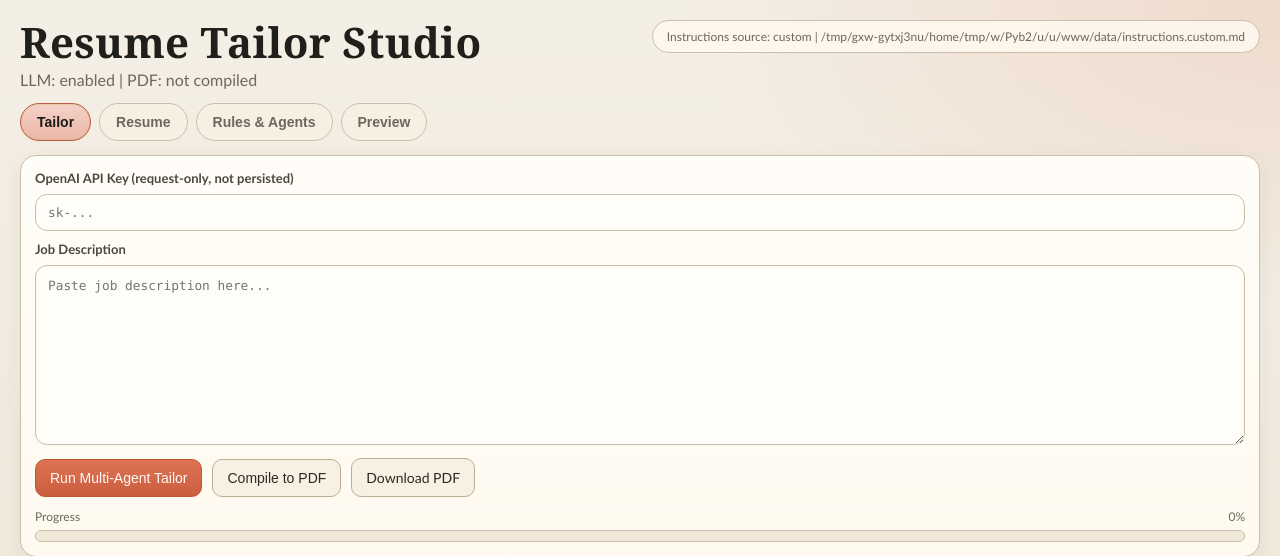
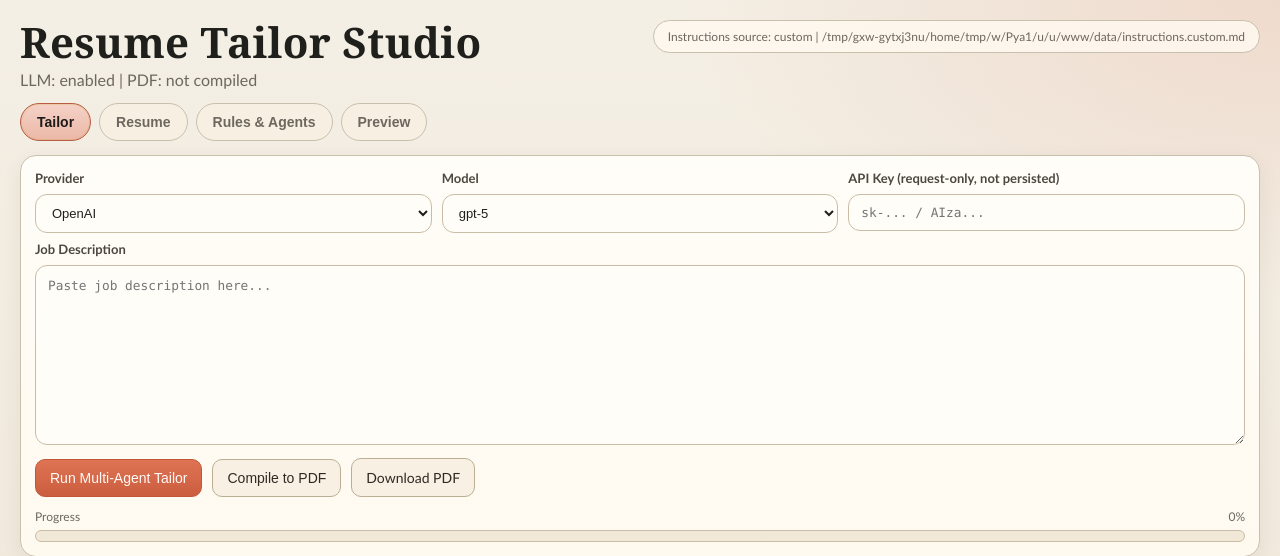
Before and after one commit to STEVVVU/resume-tailor-studio, a FastAPI app: page / in a window 1280 px wide. Shown: the top 556 px of the page. Run offline with FastAPI, Linux system fonts and the light colour scheme; data comes from the database, SQL or seed files in the repository; both versions use the stored data as it was after the commit.

Commit message:
Add Gemini and model configuration

```diff
--- a/app/main.py
+++ b/app/main.py
@@ -52,6 +52,8 @@ class ResumeUpdate(BaseModel):
 class TailorRequest(BaseModel):
     job_description: str
     api_key: str | None = None
+    llm_provider: str | None = None
+    llm_model: str | None = None
 
 
 class CompileRequest(BaseModel):
@@ -135,6 +137,9 @@ def get_state() -> dict:
         "instructions_path": str(instructions_path),
         "instructions_source": source,
         "llm_enabled": llm.enabled,
+        "llm_provider": llm.default_provider,
+        "llm_model": llm.default_model,
+        "llm_gemini_model": llm.default_gemini_model,
         "pdf_available": OUTPUT_PDF.exists(),
     }
 
@@ -206,6 +211,8 @@ def _run_tailor_sync(payload: TailorRequest) -> dict:
             current_resume=resume,
             job_description=payload.job_description,
             api_key=payload.api_key,
+            llm_provider=payload.llm_provider,
+            llm_model=payload.llm_model,
         )
     except Exception as exc:
         raise HTTPException(status_code=400, detail=f"Tailor request failed: {exc}") from exc
@@ -255,6 +262,8 @@ def start_tailor_job(payload: TailorRequest) -> dict:
                 current_resume=resume,
                 job_description=payload.job_description,
                 api_key=payload.api_key,
+                llm_provider=payload.llm_provider,
+                llm_model=payload.llm_model,
                 progress_cb=on_progress,
             )
             store.set("current_resume", result.latex)
--- a/app/orchestrator.py
+++ b/app/orchestrator.py
@@ -24,6 +24,8 @@ class ResumeOrchestrator:
         current_resume: str,
         job_description: str,
         api_key: str | None = None,
+        llm_provider: str | None = None,
+        llm_model: str | None = None,
         progress_cb: Optional[Callable[[str, int, Optional[str]], None]] = None,
     ) -> OrchestrationResult:
         def update(stage: str, percent: int, jd_analysis: Optional[str] = None) -> None:
@@ -64,6 +66,8 @@ class ResumeOrchestrator:
                     artifacts=artifacts,
                 ),
                 api_key_override=api_key,
+                provider_override=llm_provider,
+                model_override=llm_model,
             )
             artifacts.append(f"{agent.name}\n{result}")
 
--- a/app/static/app.js
+++ b/app/static/app.js
@@ -1,6 +1,10 @@
 let activeJobId = null;
 let pollTimer = null;
 let workflowSteps = [];
+const MODEL_OPTIONS = {
+  openai: ["gpt-5", "gpt-5-mini", "gpt-5.2"],
+  gemini: ["gemini-2.5-flash", "gemini-2.5-pro"],
+};
 
 async function api(path, options = {}) {
   const res = await fetch(path, {
@@ -50,6 +54,25 @@ function setupTabs() {
       document.getElementById(target).classList.add("active");
     });
   });
+}
+
+function populateModelSelect(provider, selectedModel) {
+  const modelSelect = document.getElementById("modelSelect");
+  const options = MODEL_OPTIONS[provider] || [];
+  modelSelect.innerHTML = "";
+
+  options.forEach((model) => {
+    const opt = document.createElement("option");
+    opt.value = model;
+    opt.textContent = model;
+    modelSelect.appendChild(opt);
+  });
+
+  if (selectedModel && options.includes(selectedModel)) {
+    modelSelect.value = selectedModel;
+  } else if (options.length > 0) {
+    modelSelect.value = options[0];
+  }
 }
 
 function parseWorkflowStepsFromText(content) {
@@ -197,6 +220,10 @@ async function loadState() {
   const state = await api("/api/state", { method: "GET" });
   document.getElementById("resumeInput").value = state.resume_latex || "";
   document.getElementById("latexOutput").value = state.resume_latex || "";
+  const provider = state.llm_provider || "openai";
+  document.getElementById("providerSelect").value = provider;
+  const selectedModel = provider === "gemini" ? (state.llm_gemini_model || "gemini-2.5-flash") : (state.llm_model || "gpt-5");
+  populateModelSelect(provider, selectedModel);
 
   setStatus(
     `LLM: ${state.llm_enabled ? "enabled" : "disabled"} | PDF: ${state.pdf_available ? "available" : "not compiled"}`
@@ -258,6 +285,8 @@ async function pollJobStatus() {
 async function tailorResume() {
   const jd = document.getElementById("jdInput").value.trim();
   const apiKey = document.getElementById("apiKeyInput").value.trim();
+  const llmProvider = document.getElementById("providerSelect").value;
+  const llmModel = document.getElementById("modelSelect").value;
   if (!jd) {
     setStatus("Paste a job description first.");
     return;
@@ -269,7 +298,12 @@ async function tailorResume() {
 
   const start = await api("/api/tailor/start", {
     method: "POST",
-    body: JSON.stringify({ job_description: jd, api_key: apiKey || null }),
+    body: JSON.stringify({
+      job_description: jd,
+      api_key: apiKey || null,
+      llm_provider: llmProvider,
+      llm_model: llmModel || null,
+    }),
   });
   document.getElementById("apiKeyInput").value = "";
 
@@ -318,6 +352,9 @@ function bindEvents() {
   });
   document.getElementById("addStepBtn").addEventListener("click", addWorkflowStep);
   document.getElementById("syncStepsBtn").addEventListener("click", syncStepsToInstructionsText);
+  document.getElementById("providerSelect").addEventListener("change", (e) => {
+    populateModelSelect(e.target.value);
+  });
 }
 
 setupTabs();
--- a/app/static/styles.css
+++ b/app/static/styles.css
@@ -138,6 +138,13 @@ p {
   grid-template-columns: 1fr 1fr;
 }
 
+.grid-three {
+  display: grid;
+  gap: 10px;
+  grid-template-columns: repeat(3, minmax(0, 1fr));
+  margin-bottom: 8px;
+}
+
 label {
   display: block;
   margin-bottom: 8px;
@@ -168,12 +175,28 @@ input[type="password"] {
   padding: 10px 12px;
   font-family: "Consolas", "Cascadia Code", monospace;
   font-size: 12.8px;
-  margin-bottom: 10px;
+}
+
+input[type="text"],
+select {
+  width: 100%;
+  border: 1px solid #cabda7;
+  border-radius: 12px;
+  background: #fffdf8;
+  color: var(--ink);
+  padding: 10px 12px;
+  font-size: 13px;
+}
+
+#apiKeyInput {
+  margin-bottom: 0;
 }
 
 textarea:focus,
 .step-input:focus,
-input[type="password"]:focus {
+input[type="password"]:focus,
+input[type="text"]:focus,
+select:focus {
   outline: none;
   border-color: #bc8555;
   box-shadow: 0 0 0 3px rgba(212, 101, 69, 0.13);
@@ -336,6 +359,10 @@ a:hover {
     grid-template-columns: 1fr;
   }
 
+  .grid-three {
+    grid-template-columns: 1fr;
+  }
+
   #analysisOutput,
   #latexOutput,
   #resumeInput,
--- a/app/templates/index.html
+++ b/app/templates/index.html
@@ -25,8 +25,23 @@
 
     <section id="tailorTab" class="tab-panel active">
       <div class="card">
-        <label for="apiKeyInput">OpenAI API Key (request-only, not persisted)</label>
-        <input id="apiKeyInput" type="password" autocomplete="off" spellcheck="false" placeholder="sk-..." />
+        <div class="grid-three">
+          <div>
+            <label for="providerSelect">Provider</label>
+            <select id="providerSelect">
+              <option value="openai">OpenAI</option>
+              <option value="gemini">Gemini</option>
+            </select>
+          </div>
+          <div>
+            <label for="modelSelect">Model</label>
+            <select id="modelSelect"></select>
+          </div>
+          <div>
+            <label for="apiKeyInput">API Key (request-only, not persisted)</label>
+            <input id="apiKeyInput" type="password" autocomplete="off" spellcheck="false" placeholder="sk-... / AIza..." />
+          </div>
+        </div>
         <label for="jdInput">Job Description</label>
         <textarea id="jdInput" spellcheck="false" placeholder="Paste job description here..."></textarea>
         <div class="row">
```
Also changed, not shown: app/llm_client.py (+74 -11 lines), data/state.db, 1 other file.
